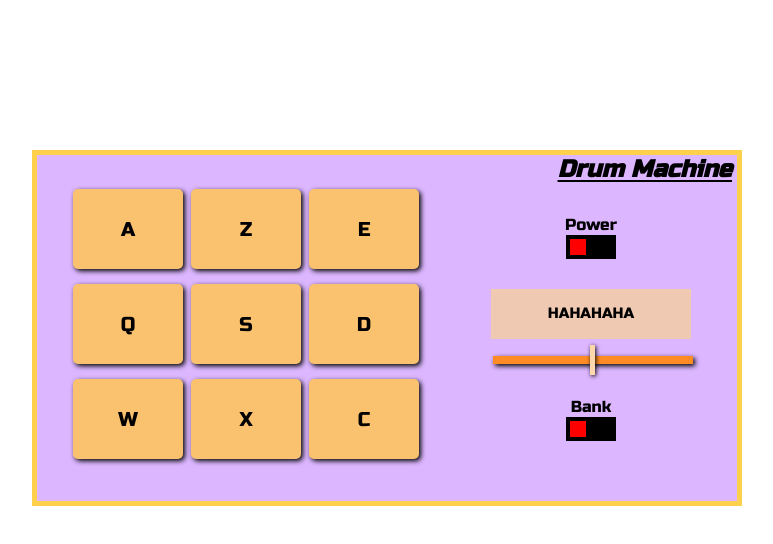
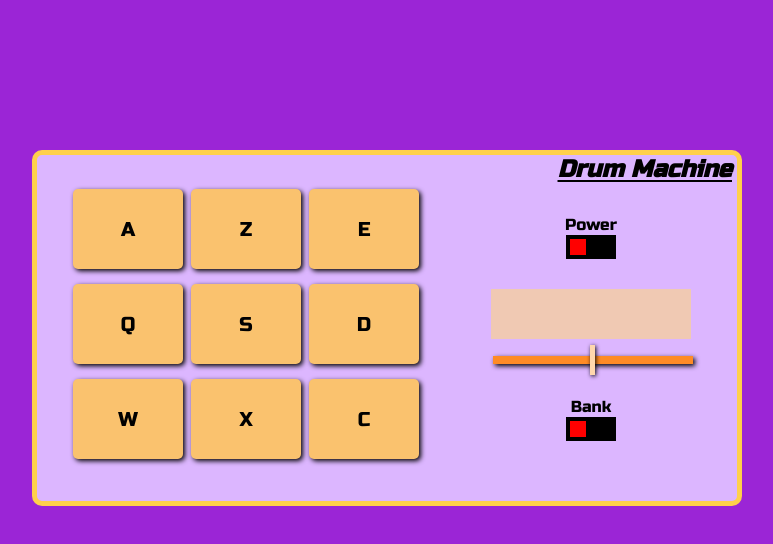
Before and after one commit to Codeuzz/drum-machine, a React (Vite) app in the folder drum-machine/: page / in a window 1280 px wide. Shown: the top 544 px of the page, without its empty margins (253-1026 px from the left). Built offline with nearby package versions, Linux system fonts and the light colour scheme.

Commit message:
started adding functionality

```diff
--- a/drum-machine/src/components/DrumMachine/DrumMachine.css
+++ b/drum-machine/src/components/DrumMachine/DrumMachine.css
@@ -3,6 +3,7 @@
     background-color: #dcb6ff;
     border: 5px solid #ffd04b;
     margin: 150px auto;
+    border-radius: 10px;
 }
 
 h2 {
@@ -12,3 +13,7 @@ h2 {
     text-decoration: underline;
     text-underline-offset: 3px;
 }
+
+body {
+    background-color: #9b25d6;
+}
--- a/drum-machine/src/components/Keyboard/Keyboard.jsx
+++ b/drum-machine/src/components/Keyboard/Keyboard.jsx
@@ -1,9 +1,19 @@
 import "./Keyboard.css";
 
 export function Keyboard() {
+
+    const playAudio = e => {
+        const joe = document.getElementById('joe')
+        const joeAudio = document.getElementById('joe-audio');
+        joeAudio.currentTime = 0;
+        joeAudio.play();
+    }
+
     return (
         <div id="keyboard">
-            <button className="key" value="A">A</button>
+            <button onClick={playAudio} id="joe" className="key" value="A">A
+                <audio id="joe-audio" src=".\src\audios\Heater-1.mp3"></audio>
+            </button>
             <button className="key" value="Z">Z</button>
             <button className="key" value="E">E</button>
             <button className="key" value="Q">Q</button>
--- a/drum-machine/src/components/Reglages/Reglages.css
+++ b/drum-machine/src/components/Reglages/Reglages.css
@@ -15,7 +15,6 @@
     text-align: center;
     padding: 15px;
     box-sizing: border-box;
-    font-size: 15px;
 
 }
 
--- a/drum-machine/src/components/Reglages/Reglages.jsx
+++ b/drum-machine/src/components/Reglages/Reglages.jsx
@@ -1,6 +1,18 @@
 import "./Reglages.css";
 
 export function Reglages() {
+
+    const displayVol = e => {
+     const volumeRange = document.getElementById('range-input').value
+     const displayer= document.getElementById('displayer')
+     displayer.textContent = `Volume: ${volumeRange}`
+     if(displayer.textContent !== '') {
+        setTimeout(() => {
+            displayer.textContent = '';
+        }, 2000);
+    }
+}
+
     return (
           <div id="reglages">
             <div className="toggle-switch">
@@ -10,8 +22,8 @@ export function Reglages() {
                     <span className="slider"></span>
                 </label>
             </div>
-            <div id="displayer">HAHAHAHA</div>
-            <input className="range" id="range-input" type="range" min={1} max={100} />
+            <div id="displayer"></div>
+            <input onChange={displayVol} className="range" id="range-input" type="range" min={1} max={100} />
             <div className="toggle-switch">
                 <p>Bank</p>
                 <label className="switch">
```
Also changed, not shown: 1 other file (tests, documents, lock files or other folders).
